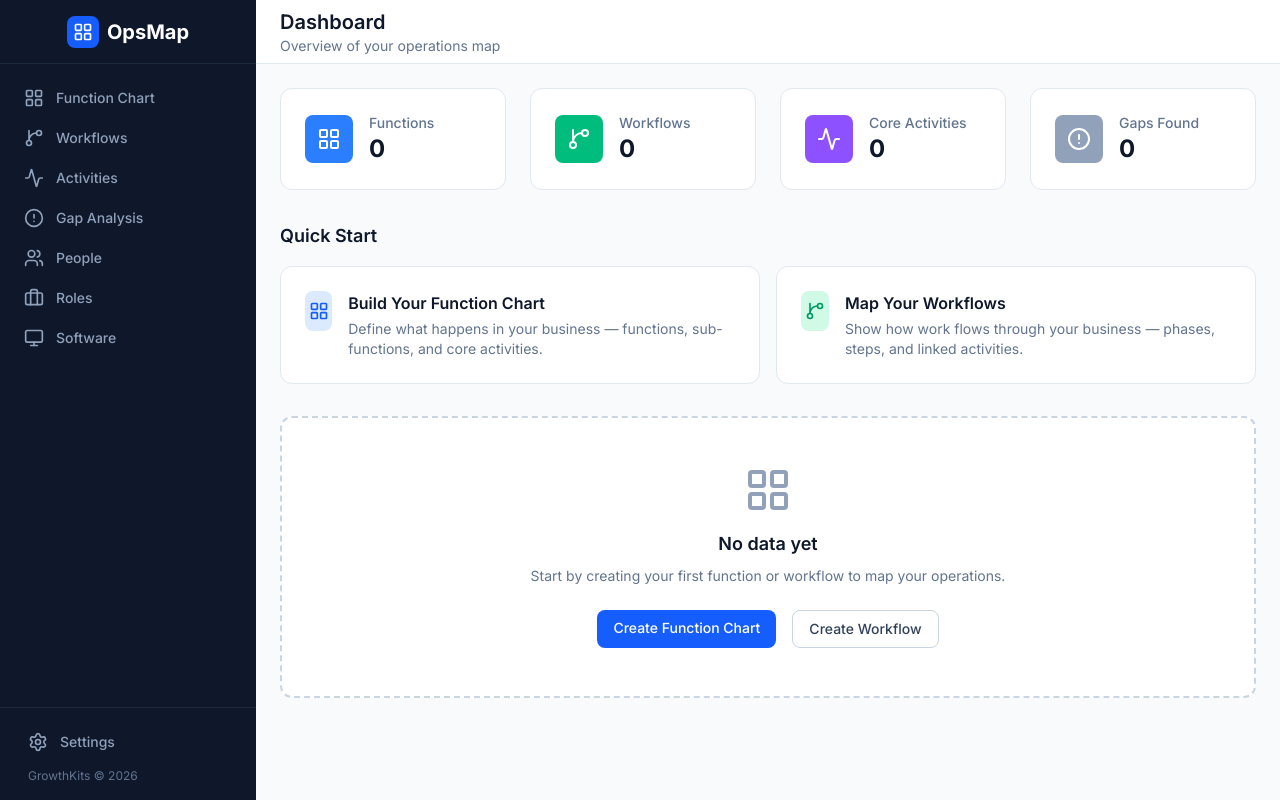
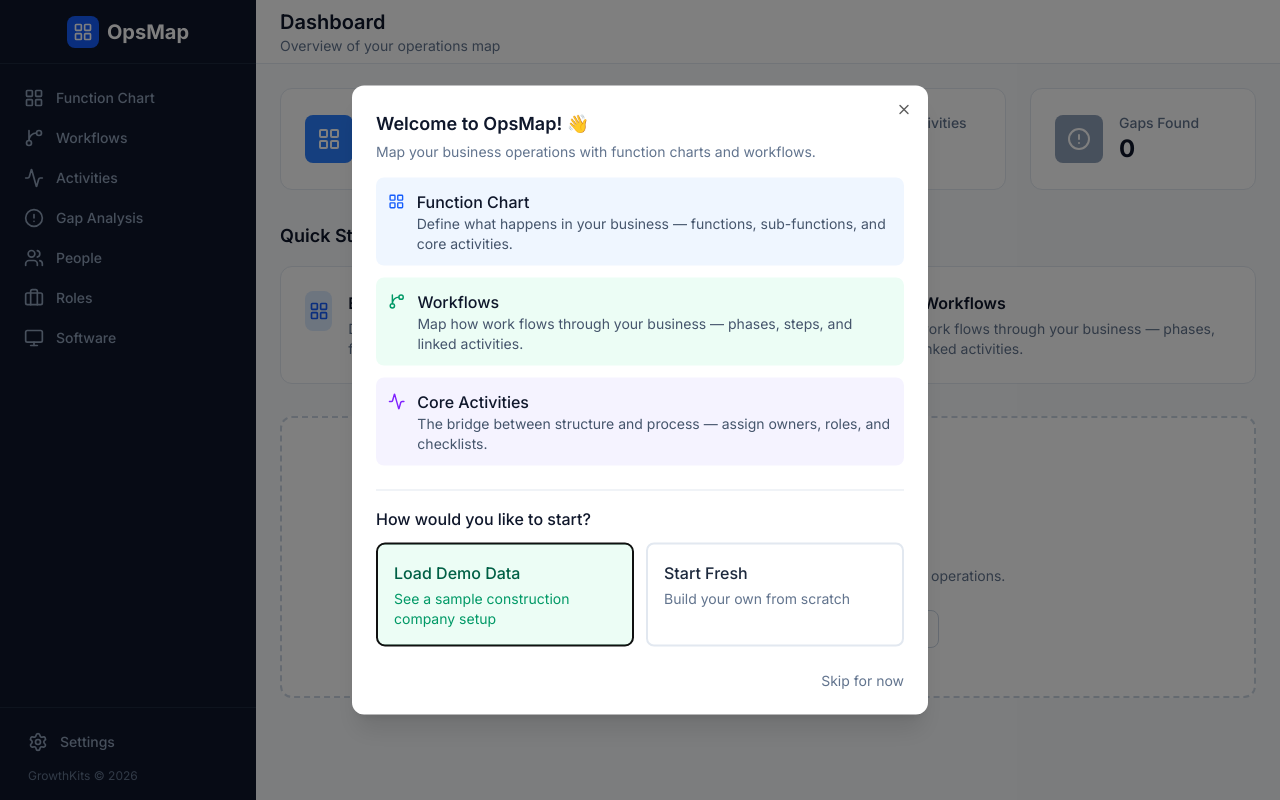
Before and after one commit to marcus-cole-ai/ops-map, a Next.js app: page / in a window 1280 px wide. Built offline with nearby package versions, Linux system fonts and the light colour scheme.

Commit message:
Onboarding: Welcome modal for first-time users
- Shows on first visit when no data exists
- Explains Function Chart, Workflows, Activities
- Quick start options: Load Demo or Start Fresh
- Remembers if user has seen it (localStorage)
- Refactored layout to use AppShell client component

```diff
--- a/src/app/layout.tsx
+++ b/src/app/layout.tsx
@@ -1,7 +1,7 @@
 import type { Metadata } from "next";
 import { Inter } from "next/font/google";
 import "./globals.css";
-import { Sidebar } from "@/components/layout/Sidebar";
+import { AppShell } from "@/components/AppShell";
 
 const inter = Inter({ subsets: ["latin"] });
 
@@ -18,12 +18,7 @@
   return (
     <html lang="en">
       <body className={inter.className}>
-        <div className="flex min-h-screen bg-slate-50">
-          <Sidebar />
-          <main className="flex-1 overflow-auto">
-            {children}
-          </main>
-        </div>
+        <AppShell>{children}</AppShell>
       </body>
     </html>
   );
--- /dev/null
+++ b/src/components/AppShell.tsx
@@ -0,0 +1,16 @@
+'use client'
+
+import { Sidebar } from '@/components/layout/Sidebar'
+import { WelcomeModal } from '@/components/WelcomeModal'
+
+export function AppShell({ children }: { children: React.ReactNode }) {
+  return (
+    <div className="flex min-h-screen bg-slate-50">
+      <Sidebar />
+      <main className="flex-1 overflow-auto">
+        {children}
+      </main>
+      <WelcomeModal />
+    </div>
+  )
+}
--- /dev/null
+++ b/src/components/WelcomeModal.tsx
@@ -0,0 +1,103 @@
+'use client'
+
+import { useState, useEffect } from 'react'
+import { Modal } from './ui/Modal'
+import { useOpsMapStore } from '@/store'
+import { LayoutGrid, GitBranch, Activity, ArrowRight } from 'lucide-react'
+import Link from 'next/link'
+
+export function WelcomeModal() {
+  const [open, setOpen] = useState(false)
+  const functions = useOpsMapStore((state) => state.functions)
+  const loadDemoData = useOpsMapStore((state) => state.loadDemoData)
+
+  useEffect(() => {
+    // Show welcome modal only on first visit (no data yet)
+    const hasSeenWelcome = localStorage.getItem('opsmap-welcome-seen')
+    if (!hasSeenWelcome && functions.length === 0) {
+      setOpen(true)
+    }
+  }, [functions.length])
+
+  const handleClose = () => {
+    localStorage.setItem('opsmap-welcome-seen', 'true')
+    setOpen(false)
+  }
+
+  const handleLoadDemo = () => {
+    loadDemoData()
+    handleClose()
+  }
+
+  return (
+    <Modal
+      open={open}
+      onClose={handleClose}
+      title="Welcome to OpsMap! 👋"
+      description="Map your business operations with function charts and workflows."
+      className="max-w-xl"
+    >
+      <div className="space-y-6">
+        {/* What is OpsMap */}
+        <div className="space-y-3">
+          <div className="flex items-start gap-3 p-3 rounded-lg bg-blue-50">
+            <LayoutGrid className="h-5 w-5 text-blue-600 mt-0.5" />
+            <div>
+              <h4 className="font-medium text-slate-900">Function Chart</h4>
+              <p className="text-sm text-slate-600">Define what happens in your business — functions, sub-functions, and core activities.</p>
+            </div>
+          </div>
+
+          <div className="flex items-start gap-3 p-3 rounded-lg bg-emerald-50">
+            <GitBranch className="h-5 w-5 text-emerald-600 mt-0.5" />
+            <div>
+              <h4 className="font-medium text-slate-900">Workflows</h4>
+              <p className="text-sm text-slate-600">Map how work flows through your business — phases, steps, and linked activities.</p>
+            </div>
+          </div>
+
+          <div className="flex items-start gap-3 p-3 rounded-lg bg-violet-50">
+            <Activity className="h-5 w-5 text-violet-600 mt-0.5" />
+            <div>
+              <h4 className="font-medium text-slate-900">Core Activities</h4>
+              <p className="text-sm text-slate-600">The bridge between structure and process — assign owners, roles, and checklists.</p>
+            </div>
+          </div>
+        </div>
+
+        {/* Quick Start Options */}
+        <div className="border-t border-slate-200 pt-4">
+          <h4 className="font-medium text-slate-900 mb-3">How would you like to start?</h4>
+          <div className="grid grid-cols-2 gap-3">
+            <button
+              onClick={handleLoadDemo}
+              className="p-4 rounded-lg border-2 border-emerald-200 bg-emerald-50 text-left hover:border-emerald-400 transition-colors"
+            >
+              <div className="font-medium text-emerald-800">Load Demo Data</div>
+              <p className="text-sm text-emerald-600 mt-1">See a sample construction company setup</p>
+            </button>
+
+            <Link
+              href="/function-chart"
+              onClick={handleClose}
+              className="p-4 rounded-lg border-2 border-slate-200 bg-white text-left hover:border-blue-400 transition-colors"
+            >
+              <div className="font-medium text-slate-800">Start Fresh</div>
+              <p className="text-sm text-slate-500 mt-1">Build your own from scratch</p>
+            </Link>
+          </div>
+        </div>
+
+        {/* Skip */}
+        <div className="flex justify-end">
+          <button
+            onClick={handleClose}
+            className="text-sm text-slate-500 hover:text-slate-700"
+          >
+            Skip for now
+          </button>
+        </div>
+      </div>
+    </Modal>
+  )
+}
```
